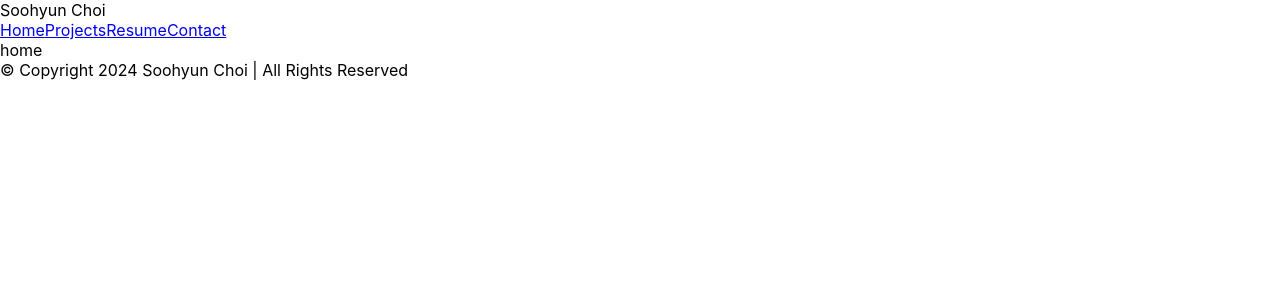
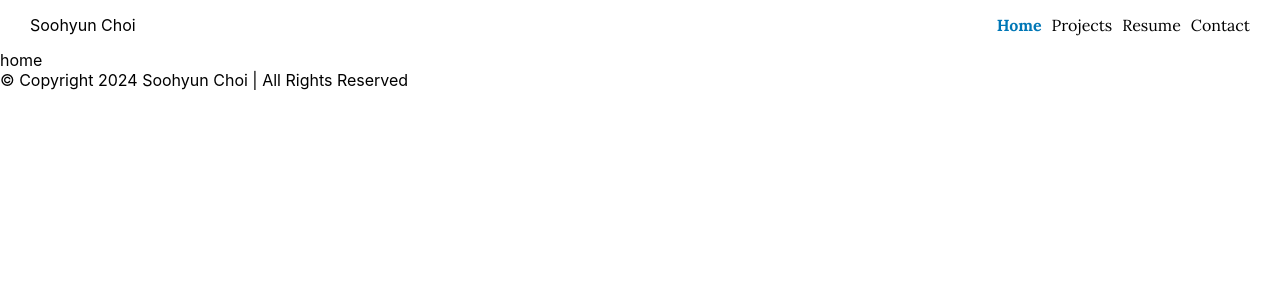
Before and after one commit to Soohyun-CHOI/profile, a React (Create React App) app: page / in a window 1280 px wide. Shown: the top 300 px of the page. Built offline with nearby package versions, Linux system fonts and the light colour scheme.

Commit message:
feat: Create header active link

```diff
--- a/package.json
+++ b/package.json
@@ -35,5 +35,8 @@
       "last 1 firefox version",
       "last 1 safari version"
     ]
+  },
+  "devDependencies": {
+    "sass": "^1.69.7"
   }
 }
--- a/public/index.html
+++ b/public/index.html
@@ -2,42 +2,15 @@
 <html lang="en">
   <head>
     <meta charset="utf-8" />
-    <link rel="icon" href="%PUBLIC_URL%/favicon.ico" />
     <meta name="viewport" content="width=device-width, initial-scale=1" />
-    <meta name="theme-color" content="#000000" />
     <meta
       name="description"
-      content="Web site created using create-react-app"
+      content="Soohyun Choi personal profile website"
     />
-    <link rel="apple-touch-icon" href="%PUBLIC_URL%/logo192.png" />
-    <!--
-      manifest.json provides metadata used when your web app is installed on a
-      user's mobile device or desktop. See https://developers.google.com/web/fundamentals/web-app-manifest/
-    -->
-    <link rel="manifest" href="%PUBLIC_URL%/manifest.json" />
-    <!--
-      Notice the use of %PUBLIC_URL% in the tags above.
-      It will be replaced with the URL of the `public` folder during the build.
-      Only files inside the `public` folder can be referenced from the HTML.
-
-      Unlike "/favicon.ico" or "favicon.ico", "%PUBLIC_URL%/favicon.ico" will
-      work correctly both with client-side routing and a non-root public URL.
-      Learn how to configure a non-root public URL by running `npm run build`.
-    -->
-    <title>React App</title>
+    <title>Soohyun Choi</title>
   </head>
   <body>
     <noscript>You need to enable JavaScript to run this app.</noscript>
     <div id="root"></div>
-    <!--
-      This HTML file is a template.
-      If you open it directly in the browser, you will see an empty page.
-
-      You can add webfonts, meta tags, or analytics to this file.
-      The build step will place the bundled scripts into the <body> tag.
-
-      To begin the development, run `npm start` or `yarn start`.
-      To create a production bundle, use `npm run build` or `yarn build`.
-    -->
   </body>
 </html>
--- a/src/components/Header.js
+++ b/src/components/Header.js
@@ -1,14 +1,20 @@
+import React from "react";
 import { NavLink } from "react-router-dom";
+import "../styles/Header.scss";
 
 function Header() {
     return (
         <div className="Header">
             <div id="logo">Soohyun Choi</div>
             <div id="menu">
-                <NavLink className="menu-item" to="/">Home</NavLink>
-                <NavLink className="menu-item" to="/projects">Projects</NavLink>
-                <NavLink className="menu-item" to="/resume">Resume</NavLink>
-                <NavLink className="menu-item" to="/contact">Contact</NavLink>
+                <NavLink to="/"
+                         className={({isActive})  => isActive ? "active" : "inactive"}>Home</NavLink>
+                <NavLink to="/projects"
+                         className={({isActive})  => isActive ? "active" : "inactive"}>Projects</NavLink>
+                <NavLink to="/resume"
+                         className={({isActive})  => isActive ? "active" : "inactive"}>Resume</NavLink>
+                <NavLink to="/contact"
+                         className={({isActive})  => isActive ? "active" : "inactive"}>Contact</NavLink>
             </div>
         </div>
     );
--- /dev/null
+++ b/src/styles/Header.scss
@@ -0,0 +1,28 @@
+@import "init";
+
+.Header {
+  height: 50px;
+  padding: $basic-padding;
+  display: flex;
+  align-items: center;
+  justify-content: space-between;
+
+  #menu {
+    font-family: "Lora", serif;
+
+    a {
+      margin-left: 10px;
+      text-decoration: none;
+    }
+  }
+
+  .inactive {
+    color: black;
+    font-weight: 400;
+  }
+
+  .active {
+    color: $basic-color;
+    font-weight: 700;
+  }
+}
--- /dev/null
+++ b/src/styles/init.scss
@@ -0,0 +1,5 @@
+@import url('https://fonts.googleapis.com/css2?family=Lora:wght@400;700&display=swap');
+
+$basic-padding: 0 30px;
+
+$basic-color: #0077b6;
```
Also changed, not shown: 1 other file (tests, documents, lock files or other folders).
